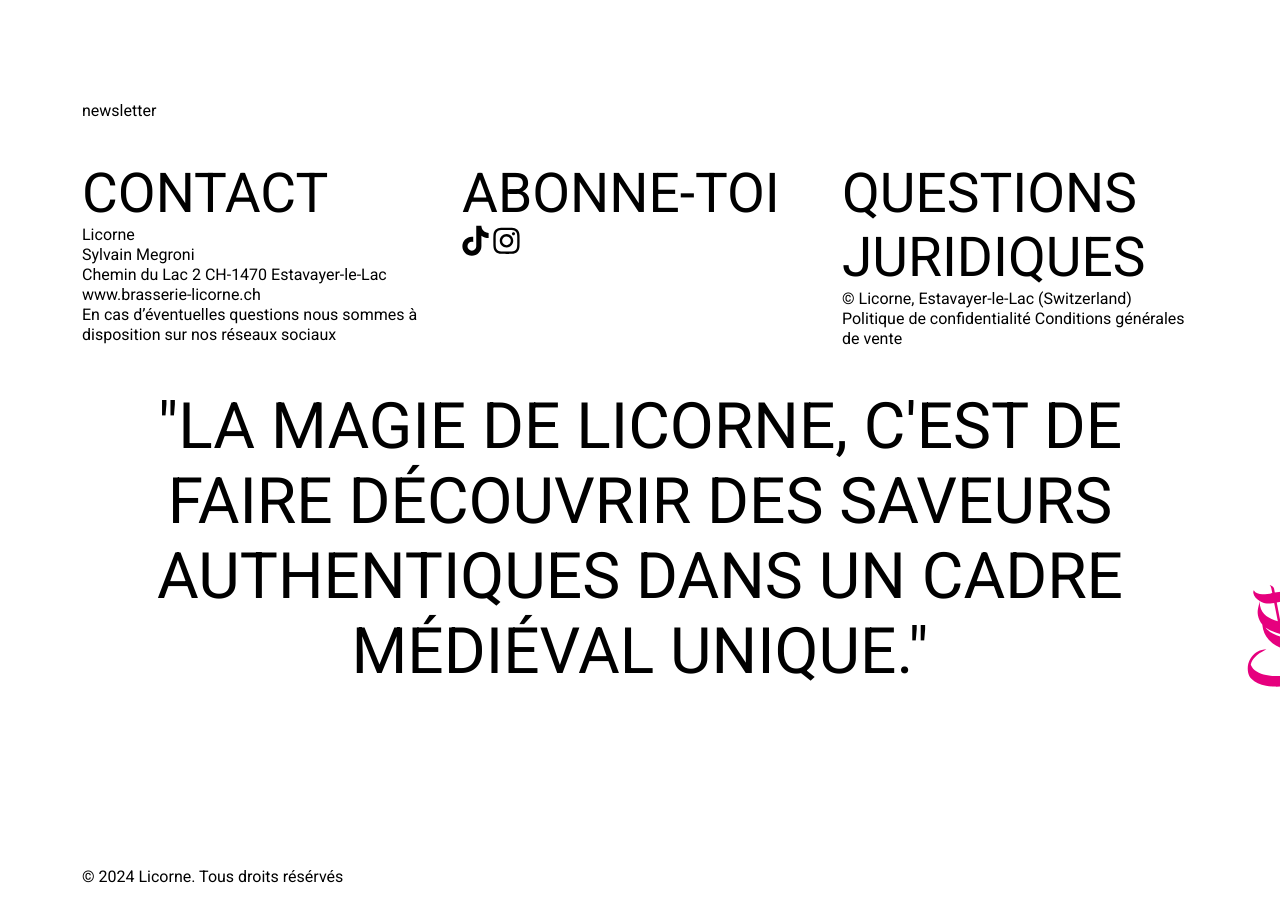
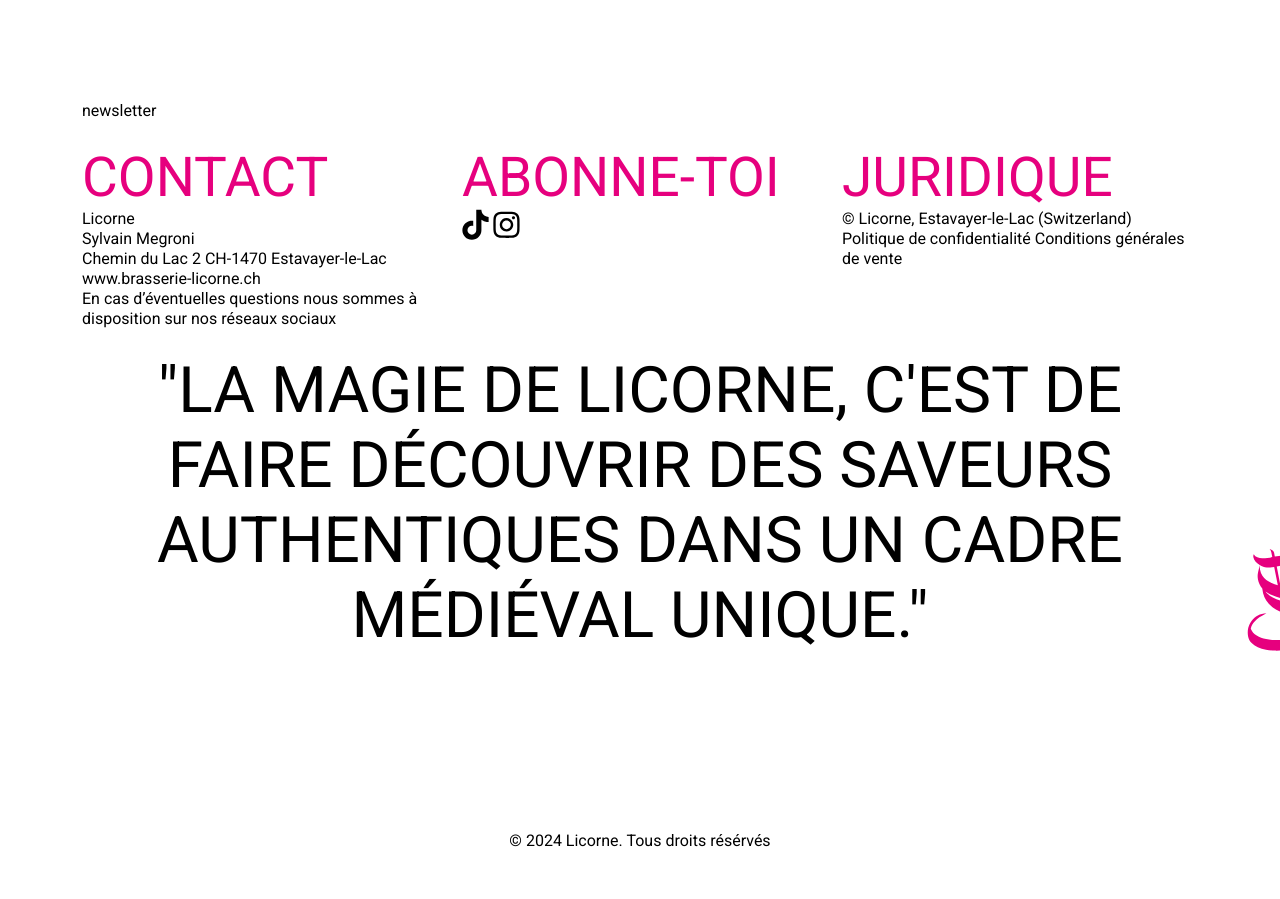
Before and after one commit to julia-ranzi/licorne, a website built with Parcel: page src/index.html in a window 1280 px wide. Shown: the part 4860-5759 px from the top of the page. After the commit the page ends 5723 px from the top, so only its background shows below. Built offline with nearby package versions, Linux system fonts and the light colour scheme.

Commit message:
quelques détails du footer

```diff
--- a/src/index.html
+++ b/src/index.html
@@ -266,6 +266,7 @@
       <div class="row">
         <div class="col">newsletter</div>
       </div>
+      <footer>
         <div class="row">
           <div class="col-4">
             <h2>Contact</h2>
@@ -286,12 +287,13 @@
             <img src="img/instagram.svg" alt="icone instagram" />
           </div>
           <div class="col-4">
-          <h2>questions juridiques</h2>
+            <h2>Juridique</h2>
             <p>© Licorne, Estavayer-le-Lac (Switzerland)</p>
             <a>Politique de confidentialité</a>
             <a>Conditions générales de vente</a>
           </div>
         </div>
+      </footer>
       <div class="row">
         <div class="col">
           <p class="citation">
@@ -307,7 +309,7 @@
       </div>
       <div class="row">
         <div class="col">
-          <p>© 2024 Licorne. Tous droits résérvés</p>
+          <p class="droits">© 2024 Licorne. Tous droits résérvés</p>
         </div>
       </div>
     </div>
--- a/src/scss/modules/_footer.scss
+++ b/src/scss/modules/_footer.scss
@@ -1,9 +1,7 @@
-nav a {
-  text-decoration: none;
-  font-size: 24px;
+footer h2 {
+  color: #e6007e;
 }
 
-nav {
-  display: flex;
-  justify-content: space-around;
+.droits {
+  text-align: center;
 }
```
Lines whose indentation alone changed are shown as unchanged.
